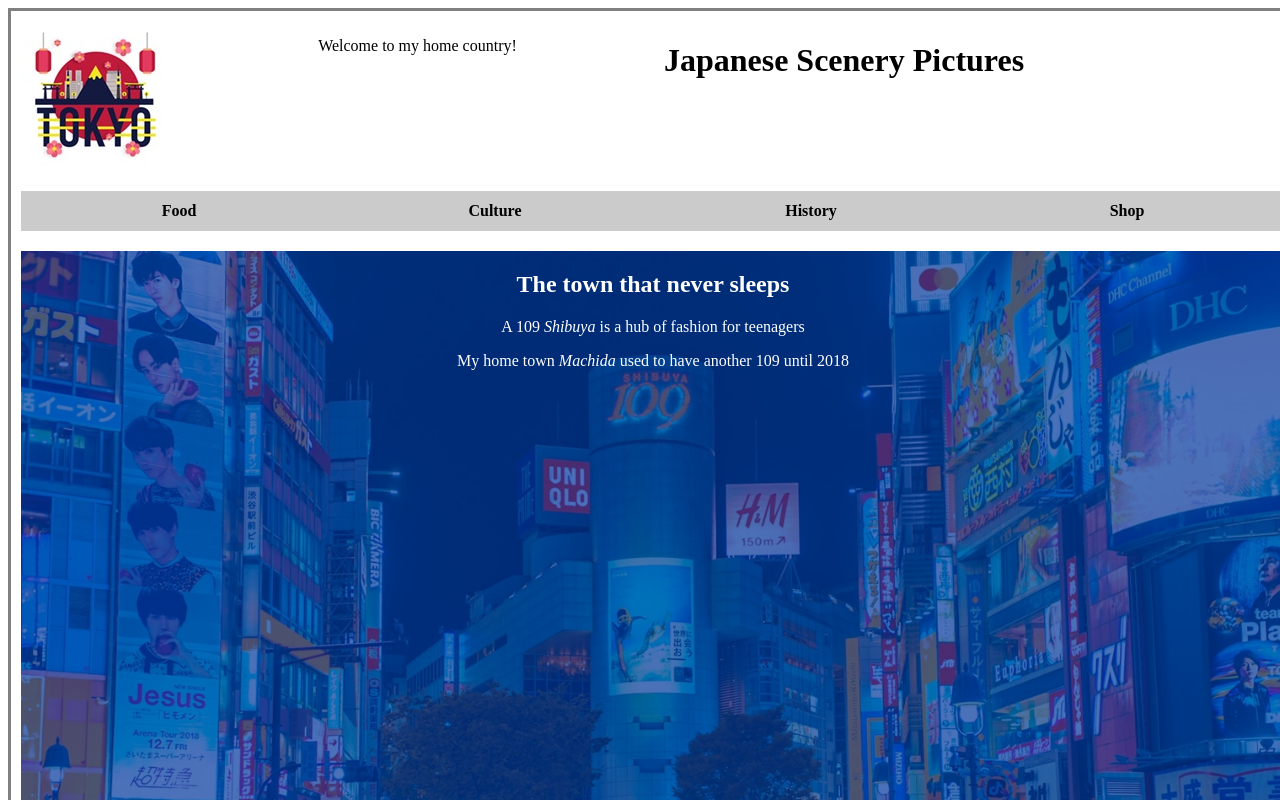
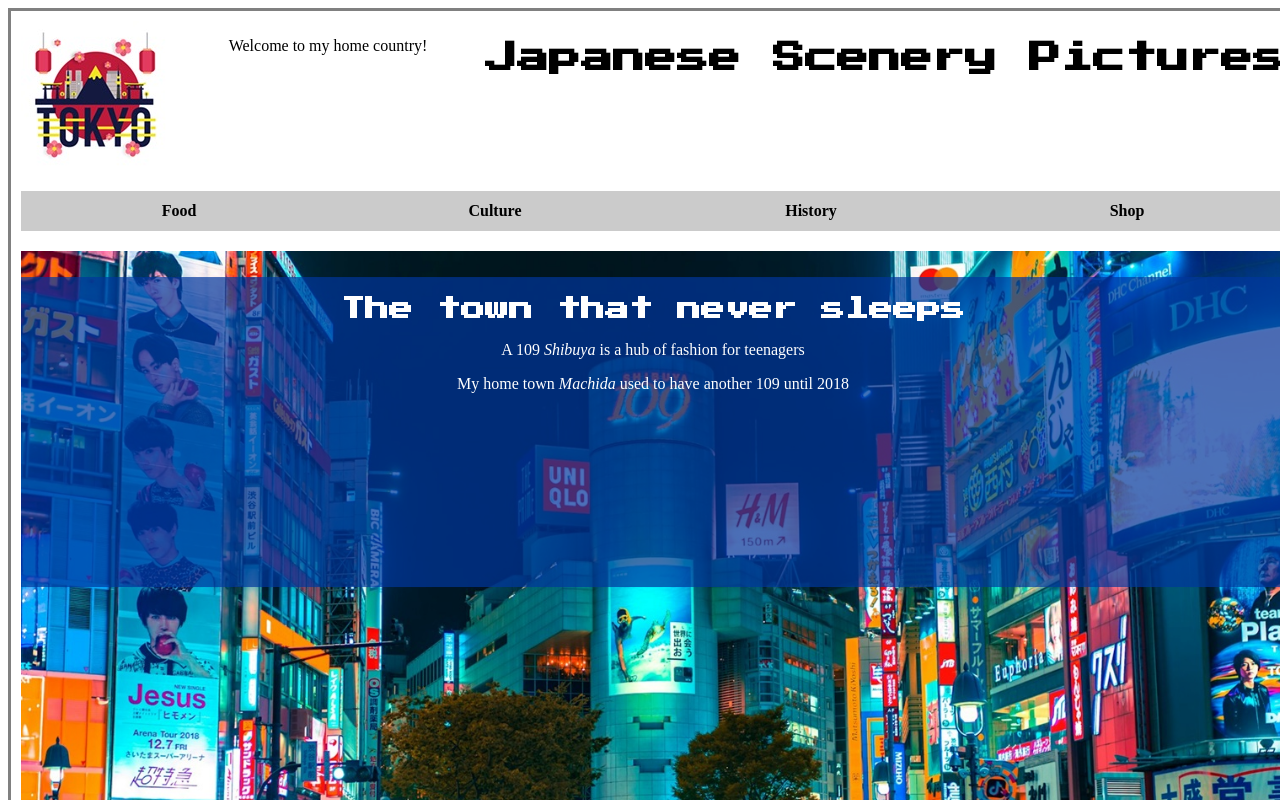
Before and after one commit to takuyahaha/prog1246-assignment1-ts, a plain HTML site: page index.html in a window 1280 px wide. Shown: the top 800 px of the page. Drawn offline with Linux system fonts and the light colour scheme.

Commit message:
Fixed background color bugs and Applied Google Fonts

```diff
--- a/index.html
+++ b/index.html
@@ -7,6 +7,10 @@
             <link rel="stylesheet" href="style.css">
             <!--The next favicon is downloaded from https://www.favicon.cc -->
             <link rel="shortcut icon" href="images/favicon.ico" type="image/x-icon">
+            <!--I chose to user Google Fonts-->
+            <link rel="preconnect" href="https://fonts.googleapis.com">
+            <link rel="preconnect" href="https://fonts.gstatic.com" crossorigin>
+            <link href="https://fonts.googleapis.com/css2?family=Press+Start+2P&display=swap" rel="stylesheet">
             <title>Japanese scenery pictures</title>
         </head>
 
@@ -58,7 +62,7 @@
 
                 <aside>
                     <ul>
-                        <h4>Favorite Cities</h4>
+                        <h3>Favorite Cities</h3>
                         <li>Kyoto</li>
                         <li>Yokohama</li>
                         <li>Nagasaki</li>
--- a/style.css
+++ b/style.css
@@ -10,21 +10,20 @@
     grid-template-columns: 3fr 60px;
     grid-template-rows: 150px 40px 2fr 3fr 40px;
     grid-template-areas:
-        "tp tp tp tp"
+        "hd hd hd hd"
         "nv nv nv nv"
         "hr hr hr hr"
         "mn mn mn as"
         "ft ft ft ft";
 }
 
+header {
+    grid-area: hd;
+}
+
 .top-container {
-    grid-area: tp;
     display: flex;
     justify-content: space-between;
-}
-
-.top-container h1 {
-    justify-content: flex-end;
 }
 
 nav {
@@ -65,15 +64,14 @@
 
 .herotext {
     position: absolute;
+    /*I made herotexts and a background color stay within the image area*/
     width: 100%;
-    height: 100%;
-    display: block;
-    top: 0;
-    bottom: 0;
-    left: 0;
-    right: 0;
+    height: 30%;
+    top: 17.5%;
+    left: 50%;
+    transform: translate(-50%, -50%);
+    color: white;
     background-color:rgba(0, 55, 157, 0.7);
-    color: white;
     /*I have checked for the color contrast with Firefox Developer Tool, using accessibility tab*/
 }
 
@@ -85,8 +83,8 @@
     grid-area: as;
 }
 
-aside h4 {
-    background-color: rgb(182, 244, 223);
+aside h3 {
+    background-color: rgb(203, 203, 203);
 }
 
 footer {
@@ -98,3 +96,9 @@
 footer p {
     text-align: center;
 }
+
+/* Google Fonts*/
+h1, h2, h3 {
+  font-family: "Press Start 2P", system-ui;
+  font-style: normal;
+}
```
